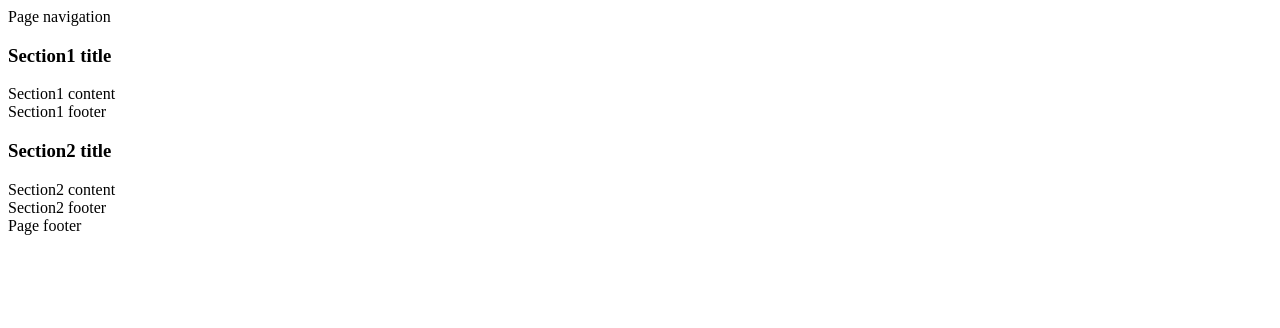
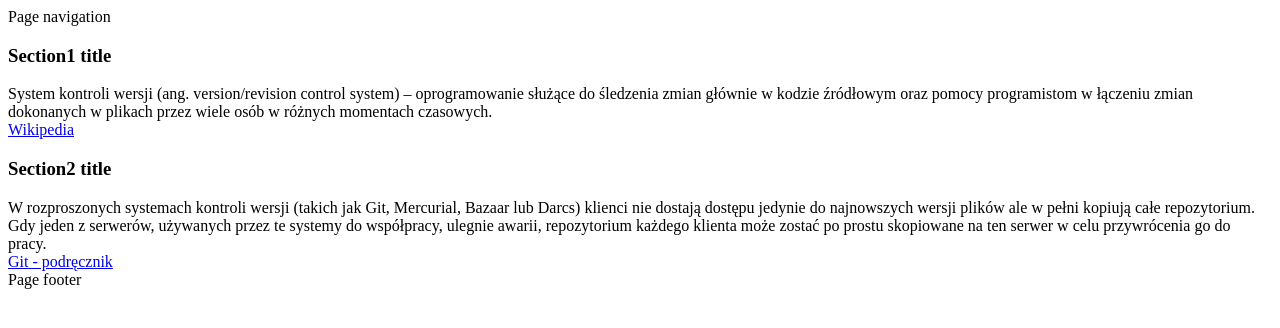
Before and after one commit to KrzysztofMarczak/iislabpio_201569, a plain HTML site: page index.html in a window 1280 px wide. Drawn offline with Linux system fonts and the light colour scheme.

Commit message:
dodanie pliku

```diff
--- a/index.html
+++ b/index.html
@@ -9,24 +9,24 @@
 		</nav>
 		<section id="section1" class="panel panel-default">
 			<div class="panel-heading">
-	    		<h3 class="panel-title">Section1 title</h3>
+	    		<h3 class="panel-title">Section1 title</Systemy kontroli wersji>
 		  	</div>
 	  		<div class="panel-body">
-	    		Section1 content
+	    		System kontroli wersji (ang. version/revision control system) – oprogramowanie służące do śledzenia zmian głównie w kodzie źródłowym oraz pomocy programistom w łączeniu zmian dokonanych w plikach przez wiele osób w różnych momentach czasowych.
 	  		</div>
 			<footer class="panel-footer">
-				Section1 footer
+				<a href="http://pl.wikipedia.org/wiki/System_kontroli_wersji">Wikipedia</a>
 			</footer>
 		</section>
 		<section id="section2" class="panel panel-default">
 			<div class="panel-heading">
-	    		<h3 class="panel-title">Section2 title</h3>
+	    		<h3 class="panel-title">Section2 title</Rozproszony system kontroli wersji.>
 	  		</div>
 	  		<div class="panel-body">
-		    	Section2 content
+		    	W rozproszonych systemach kontroli wersji (takich jak Git, Mercurial, Bazaar lub Darcs) klienci nie dostają dostępu jedynie do najnowszych wersji plików ale w pełni kopiują całe repozytorium. Gdy jeden z serwerów, używanych przez te systemy do współpracy, ulegnie awarii, repozytorium każdego klienta może zostać po prostu skopiowane na ten serwer w celu przywrócenia go do pracy.
 		  	</div>
 			<footer class="panel-footer">
-				Section2 footer
+				<a href="http://git-scm.com/book/pl/Pierwsze-kroki-Wprowadzenie-do-kontroli-wersji#Rozproszone-systemy-kontroli-wersji">Git - podręcznik</a>
 			</footer>
 		</section>
 		<footer  class="navbar">
```
